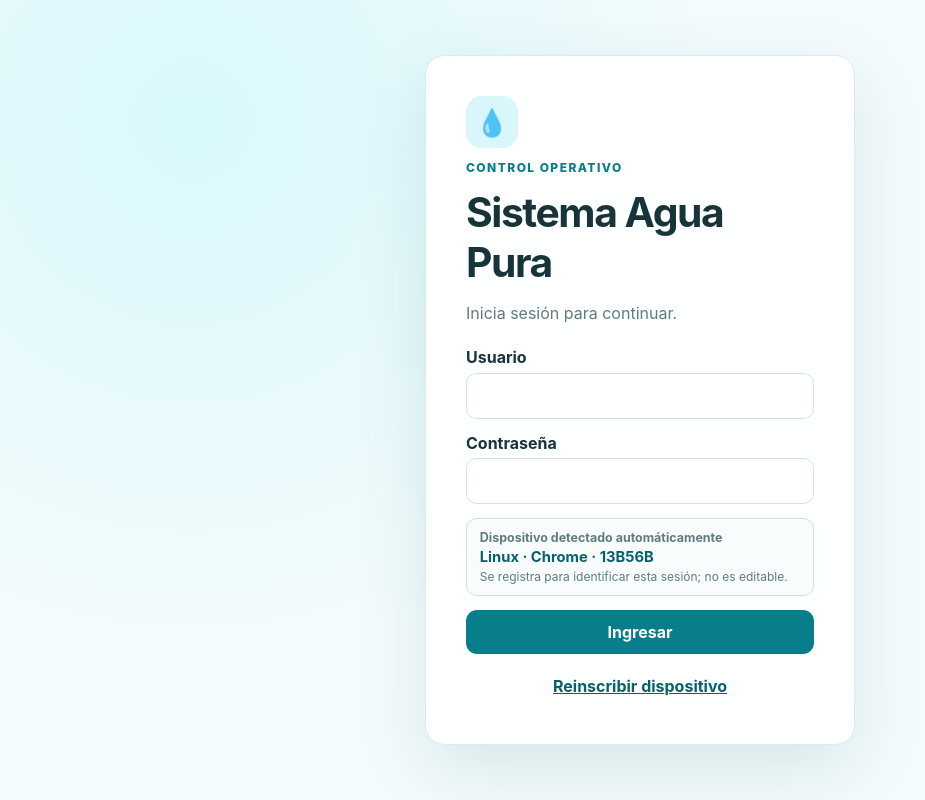
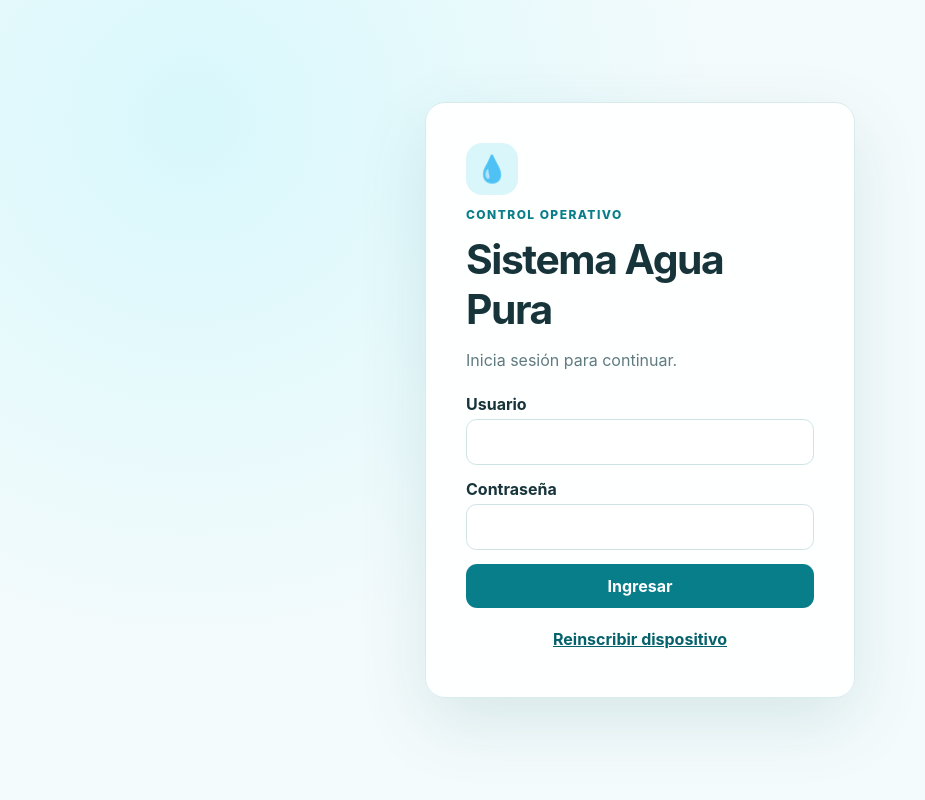
Before and after one commit to mchiroyl/purified-water-management, a React (Vite) app in the folder frontend/: page / in a window 1280 px wide. Shown: the whole page, without its empty margins (0-925 px from the left). Built offline with nearby package versions, Linux system fonts and the light colour scheme; no server answers.

Commit message:
fix: hide device details from login screen

```diff
--- a/frontend/src/features/auth/LoginPage.tsx
+++ b/frontend/src/features/auth/LoginPage.tsx
@@ -63,7 +63,6 @@ export function LoginPage() {
     <form onSubmit={reEnrollmentMode ? requestReenrollment : submit} noValidate>
       <label>Usuario<input autoComplete="username" {...register('username')} /></label>{errors.username && <span className="field-error">{errors.username.message}</span>}
       <label>Contraseña<input type="password" autoComplete="current-password" {...register('password')} /></label>{errors.password && <span className="field-error">{errors.password.message}</span>}
-      <div className="device-detected" role="status"><span className="device-detected-label">Dispositivo detectado automáticamente</span><strong>{deviceName}</strong><small>Se registra para identificar esta sesión; no es editable.</small></div>
       {reenrollment && <div className="reenrollment-card" role="status"><strong>Solicitud {statusText[reenrollment.status] ?? reenrollment.status}</strong>{reenrollment.token && <><QRCodeSVG value={qrValue} size={156} includeMargin /><code>{reenrollment.token}</code><small>Escanee el QR desde la sesión del administrador o use el código temporal para identificar la solicitud.</small></>}<small>Expira: {new Date(reenrollment.expiresAt).toLocaleString('es-GT')}</small></div>}
       {error && <div className="alert error" role="alert">{error}</div>}
       <button className="primary" type="submit" disabled={busy || Boolean(reenrollment && reenrollment.status === 'PENDING')}>{reEnrollmentMode ? 'Solicitar reinscripción' : busy ? 'Ingresando…' : 'Ingresar'}</button>
```
